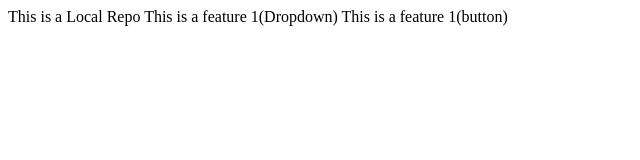
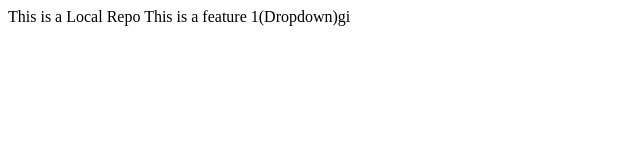
Before and after one commit to galisnehalathareddy2004-cmyk/Local-Repo, a plain HTML site: page index.html in a window 1280 px wide. Shown: the whole page, without its empty margins (0-640 px from the left). Drawn offline with Linux system fonts and the light colour scheme.

Commit message:
Add Dropdown

```diff
--- a/index.html
+++ b/index.html
@@ -1,5 +1,4 @@
 <p>
     This is a Local Repo
-    This is a feature 1(Dropdown)
-    This is a feature 1(button)
+    This is a feature 1(Dropdown)gi
 </p>
```
